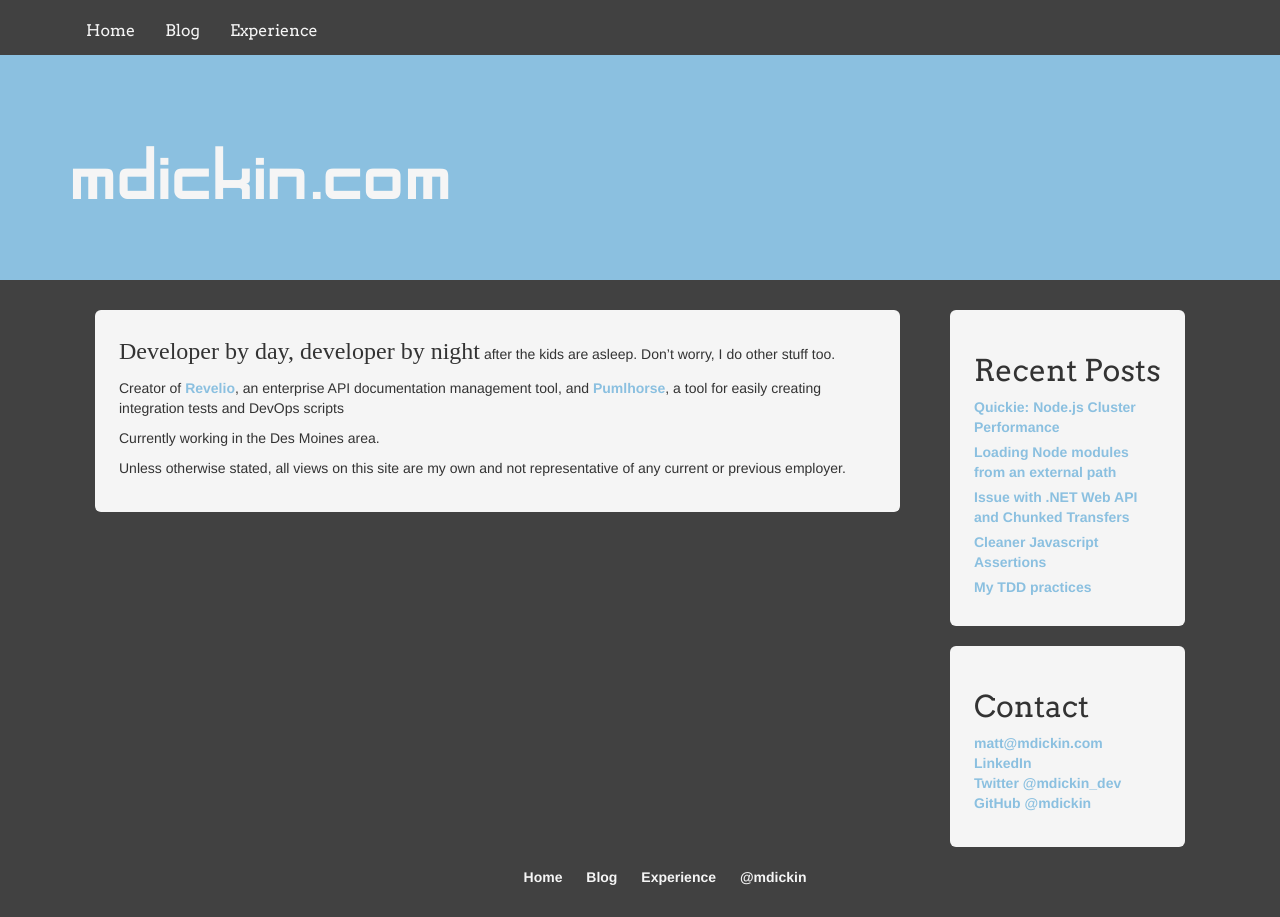
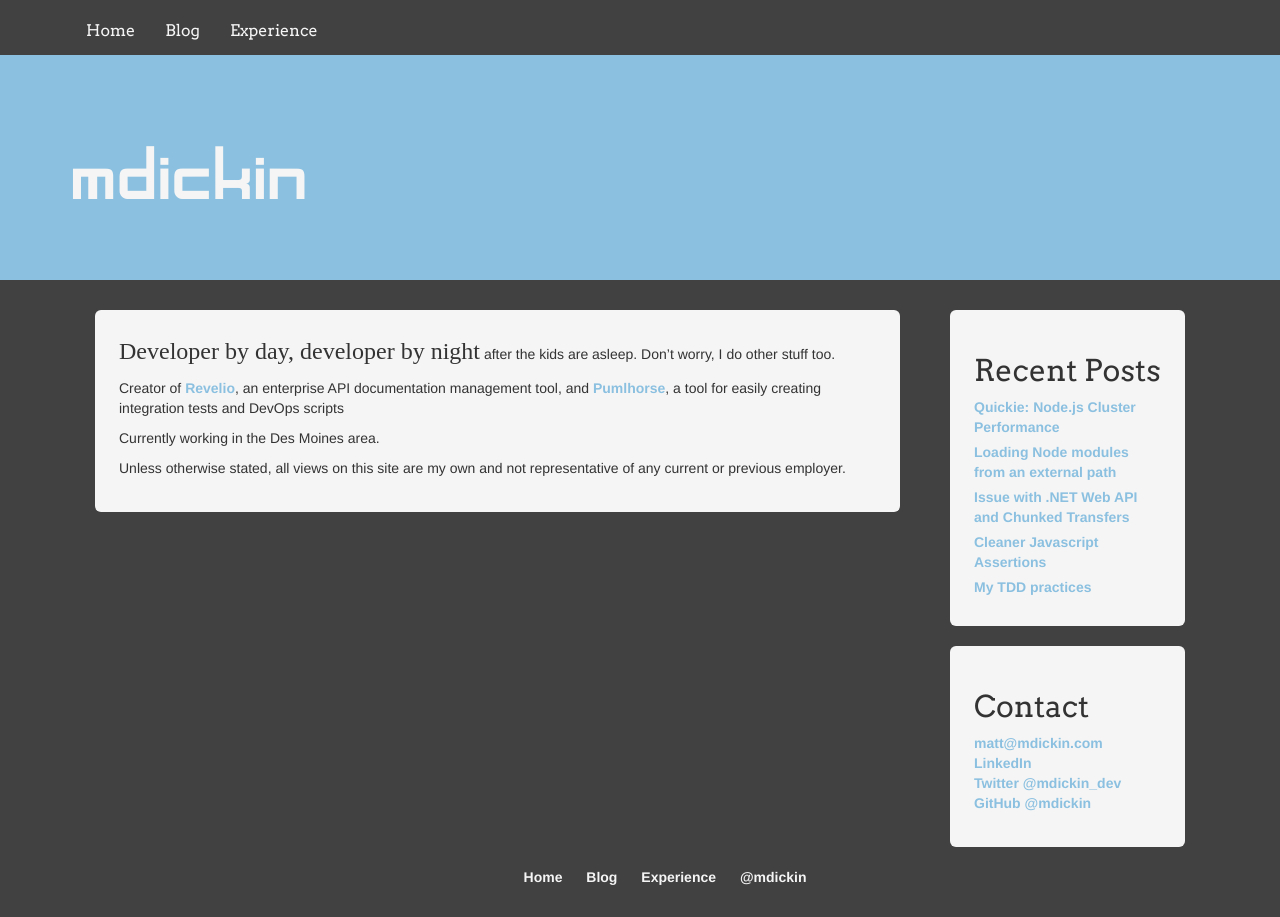
Before and after one commit to mdickin/mdickin.github.io, a Jekyll site: the page built from index.md, in a window 1280 px wide. Built offline with Jekyll 4.4.1, drawn with Linux system fonts in a browser that asks for light colours; nearby versions of some CDN libraries.

Commit message:
Change hero text

```diff
--- a/_layouts/default.html
+++ b/_layouts/default.html
@@ -6,7 +6,7 @@
     {% include header.html %}
     <div class="jumbotron">
 			<div class="container">
-				<h1><a href="/">mdickin.com</a></h1>
+				<h1><a href="/">mdickin</a></h1>
 			</div>
 		</div>
     <div class="body container">
```
